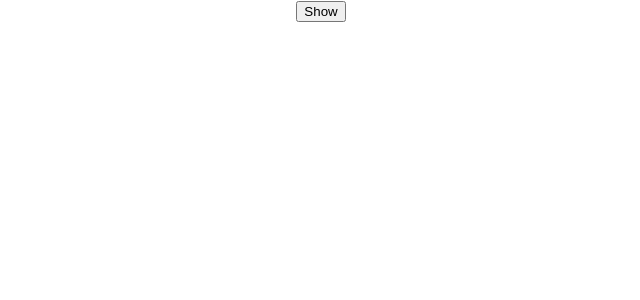
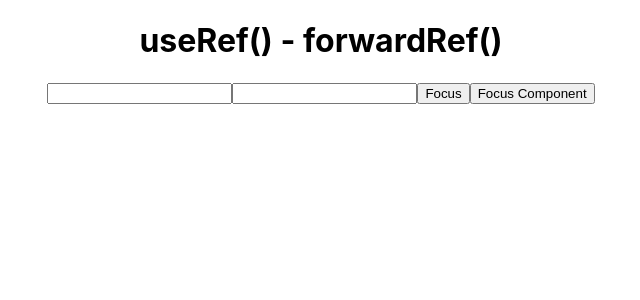
Before and after one commit to KeremAkkusDev/react-bootcamp, a React (Create React App) app: page / in a window 1280 px wide. Shown: the top 300 px of the page, without its empty margins (319-959 px from the left). Built offline with nearby package versions, Linux system fonts and the light colour scheme.

Commit message:
Using the Ref Hook (useRef)

```diff
--- a/src/App.js
+++ b/src/App.js
@@ -1,8 +1,8 @@
 import "./App.css";
-import UseEffect from './UseEffect';
+import UseRef from './UseRef';
 /*
   import UseState from "./UseState";
-  import UseRef from './UseRef';
+  import UseEffect from './UseEffect';
   import UseReducer from './UseReducer';
   import Memoization from './Memoization-UseCallback';
   import Form from './Form';
@@ -16,10 +16,10 @@ import UseEffect from './UseEffect';
 function App() {
   return (
     <div className="App">
-      <UseEffect/>
+      <UseRef/>
       {/*
         <UseState/>
-        <UseRef/>
+        <UseEffect/>
         <UseReducer/>
         <Memoization/>
         <Form/>
```
